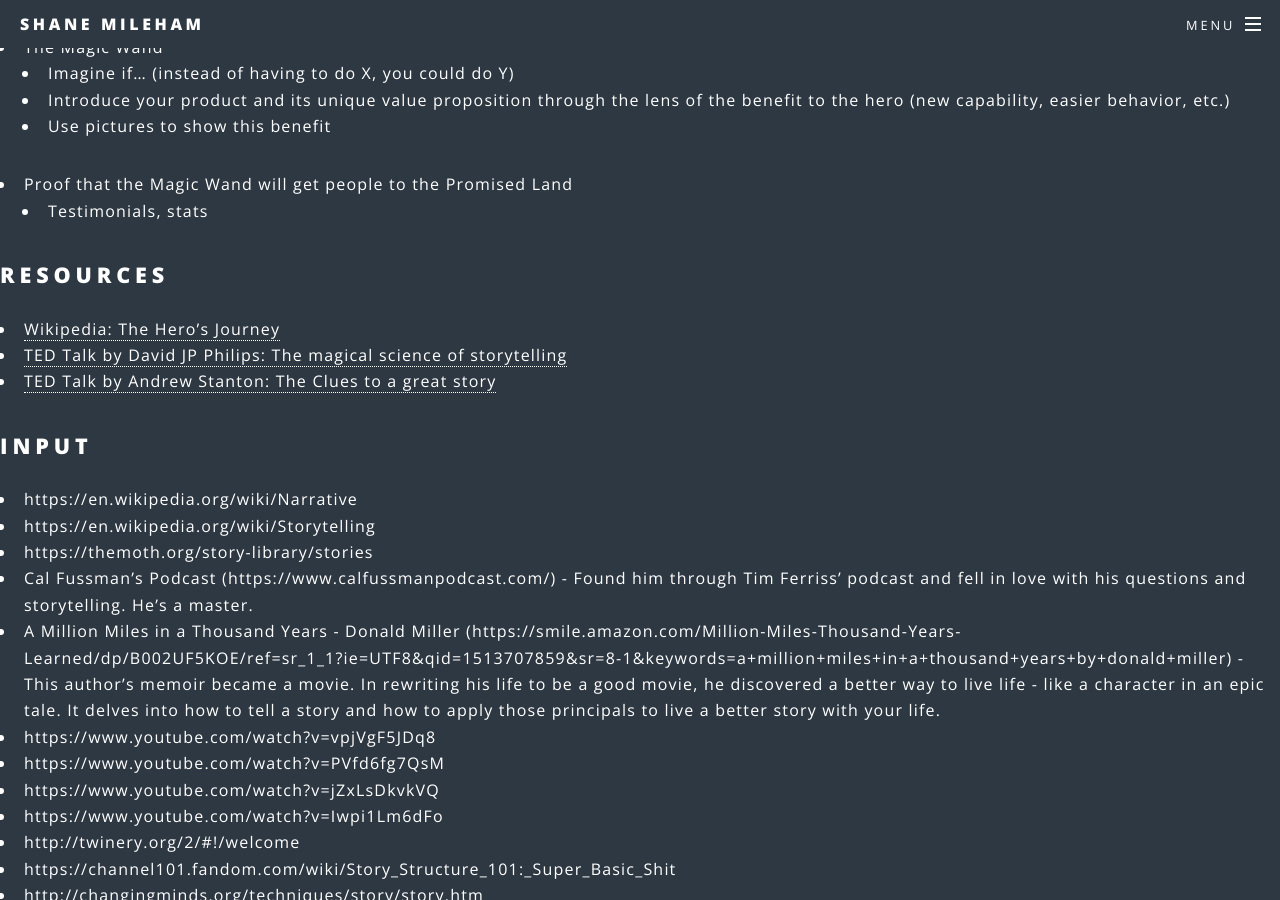
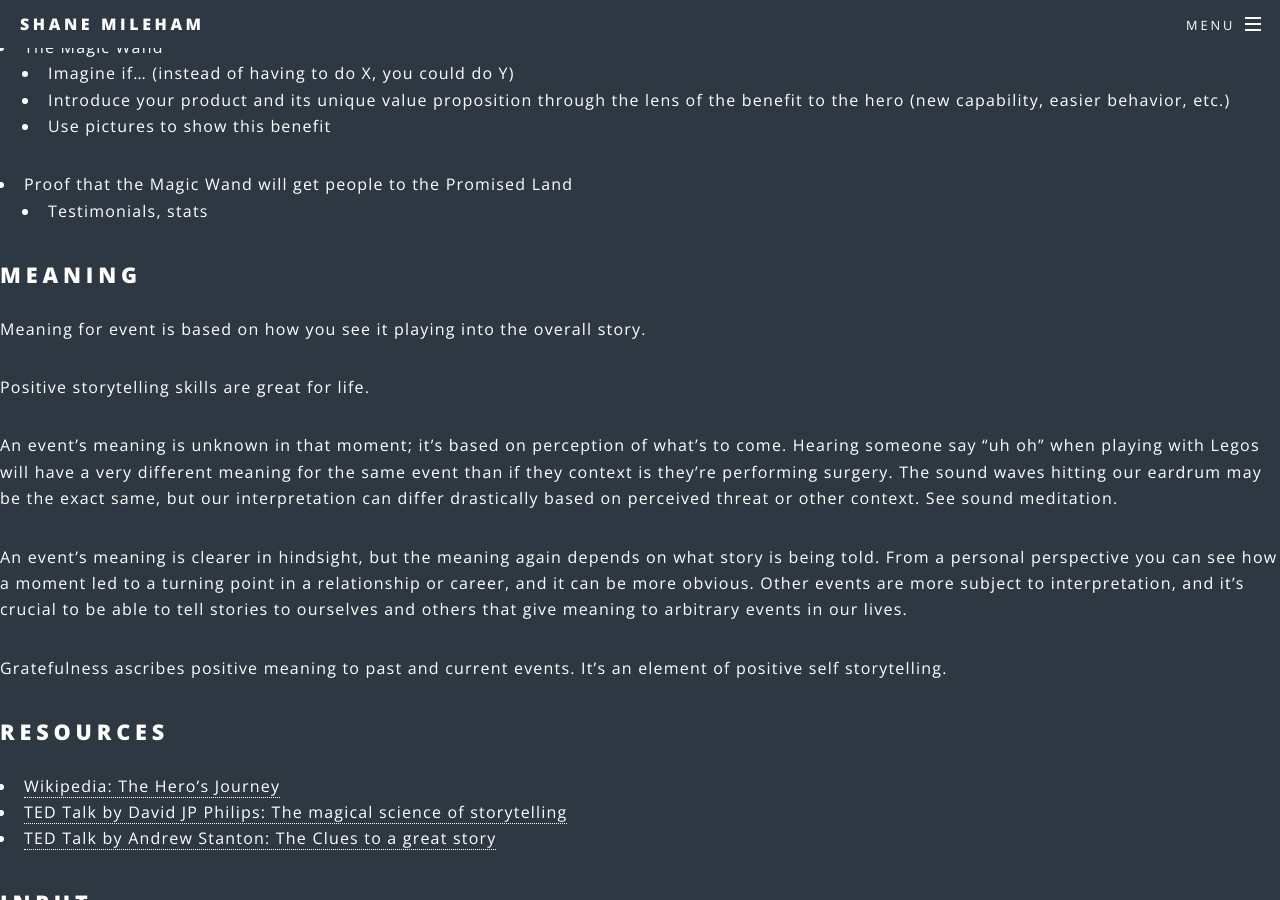
Before and after one commit to shanemileham/shanemileham.github.io, a Jekyll site: the page built from _kb/professional/leadership/storytelling.md, in a window 1280 px wide and 900 px high, scrolled down 5938 px. Built offline with Jekyll 4.4.1, drawn with Linux system fonts in a browser that asks for light colours; comment, search, counter and statistics services are not loaded; some of the changed text lies outside the part shown.

Commit message:
Storytelling add meaning

```diff
--- a/_kb/professional/leadership/storytelling.md
+++ b/_kb/professional/leadership/storytelling.md
@@ -175,6 +175,19 @@ Goes for characters, tone, theme
 - Proof that the Magic Wand will get people to the Promised Land
   - Testimonials, stats
 
+
+## Meaning
+Meaning for event is based on how you see it playing into the overall story.
+
+Positive storytelling skills are great for life.
+
+An event's meaning is unknown in that moment; it's based on perception of what's to come. Hearing someone say "uh oh" when playing with Legos will have a very different meaning for the same event than if they context is they're performing surgery. The sound waves hitting our eardrum may be the exact same, but our interpretation can differ drastically based on perceived threat or other context. See sound meditation.
+
+An event's meaning is clearer in hindsight, but the meaning again depends on what story is being told. From a personal perspective you can see how a moment led to a turning point in a relationship or career, and it can be more obvious. Other events are more subject to interpretation, and it's crucial to be able to tell stories to ourselves and others that give meaning to arbitrary events in our lives.
+
+Gratefulness ascribes positive meaning to past and current events. It's an element of positive self storytelling.
+
+
 ## Resources
 - [Wikipedia: The Hero's Journey](https://en.wikipedia.org/wiki/Hero%27s_journey)
 - [TED Talk by David JP Philips: The magical science of storytelling](https://www.youtube.com/watch?v=Nj-hdQMa3uA)
@@ -194,4 +207,3 @@ Goes for characters, tone, theme
 - https://channel101.fandom.com/wiki/Story_Structure_101:_Super_Basic_Shit
 - http://changingminds.org/techniques/story/story.htm
 - http://changingminds.org/explanations/identity/jung_archetypes.htm#ani
--
```
